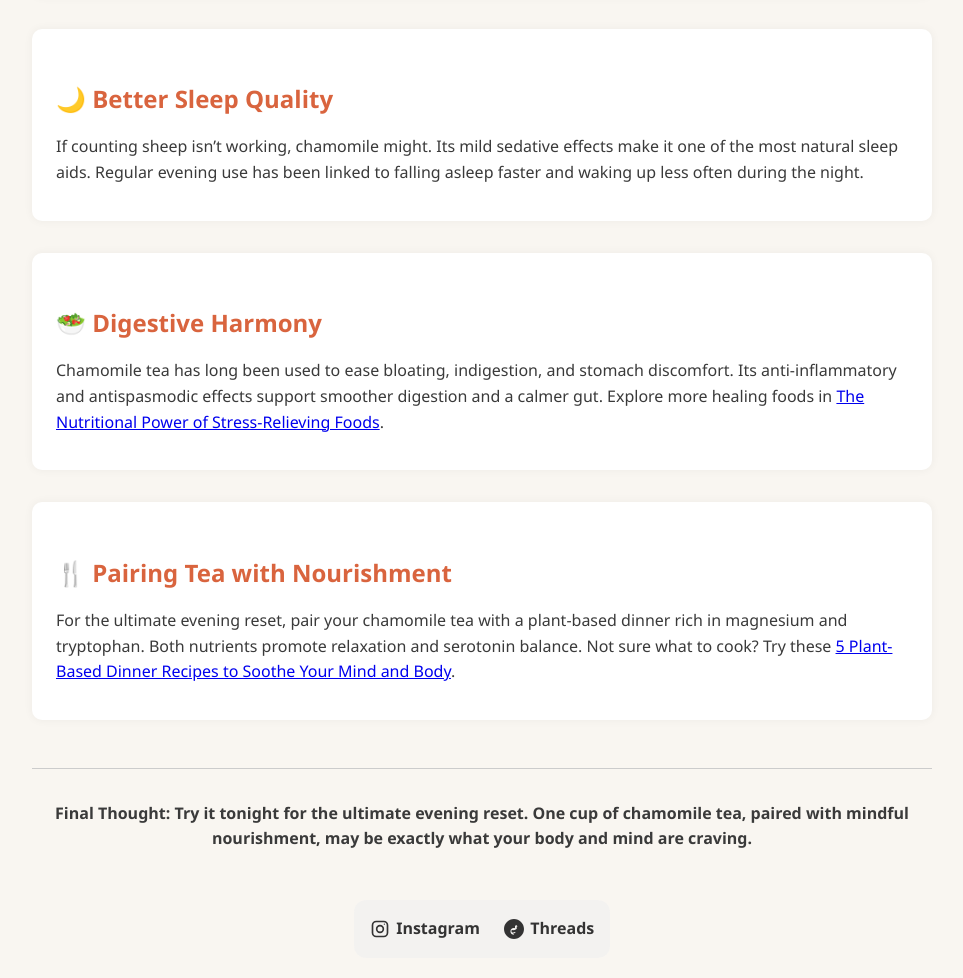
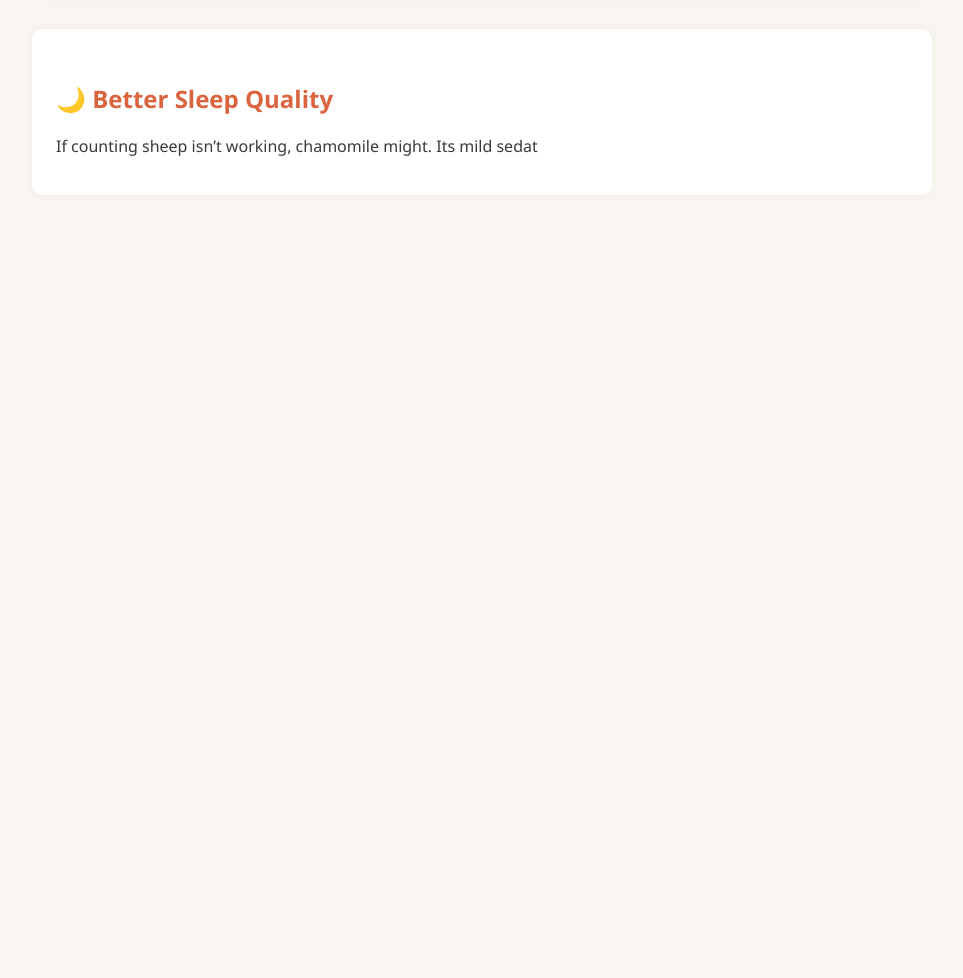
Before and after one commit to puresoulkitchen/puresoulkitchen, a plain HTML site: page articles/chamomile-tea-benefits.html in a window 1280 px wide. Shown: the part 1143-2121 px from the top of the page, without its empty margins (158-1121 px from the left). After the commit the page ends 1370 px from the top, so only its background shows below. Drawn offline with Linux system fonts and the light colour scheme.

Commit message:
Update chamomile-tea-benefits.html

```diff
--- a/articles/chamomile-tea-benefits.html
+++ b/articles/chamomile-tea-benefits.html
@@ -135,37 +135,4 @@
 
 <div class="section">
   <h2>🌙 Better Sleep Quality</h2>
-  <p>If counting sheep isn’t working, chamomile might. Its mild sedative effects make it one of the most natural sleep aids. Regular evening use has been linked to falling asleep faster and waking up less often during the night.</p>
-</div>
-
-<div class="section">
-  <h2>🥗 Digestive Harmony</h2>
-  <p>Chamomile tea has long been used to ease bloating, indigestion, and stomach discomfort. Its anti-inflammatory and antispasmodic effects support smoother digestion and a calmer gut. Explore more healing foods in <a href="https://puresoulkitchen.com/" target="_blank">The Nutritional Power of Stress-Relieving Foods</a>.</p>
-</div>
-
-<div class="section">
-  <h2>🍴 Pairing Tea with Nourishment</h2>
-  <p>For the ultimate evening reset, pair your chamomile tea with a plant-based dinner rich in magnesium and tryptophan. Both nutrients promote relaxation and serotonin balance. Not sure what to cook? Try these <a href="https://puresoulkitchen.com/" target="_blank">5 Plant-Based Dinner Recipes to Soothe Your Mind and Body</a>.</p>
-</div>
-
-<div class="conclusion">
-  <p><strong>Final Thought:</strong> Try it tonight for the ultimate evening reset. One cup of chamomile tea, paired with mindful nourishment, may be exactly what your body and mind are craving.</p>
-</div>
-
-<div class="social-share">
-  <a href="https://puresoulkitchen.com/in-depth" target="_blank" rel="noopener">
-    <svg fill="currentColor" viewBox="0 0 24 24" width="20" height="20">
-      <path d="M7.5 2h9A5.5 5.5 0 0 1 22 7.5v9A5.5 5.5 0 0 1 16.5 22h-9A5.5 5.5 0 0 1 2 16.5v-9A5.5 5.5 0 0 1 7.5 2zm0 2A3.5 3.5 0 0 0 4 7.5v9A3.5 3.5 0 0 0 7.5 20h9a3.5 3.5 0 0 0 3.5-3.5v-9A3.5 3.5 0 0 0 16.5 4h-9zm9.75 1.5a.75.75 0 1 1 0 1.5.75.75 0 0 1 0-1.5zM12 7a5 5 0 1 1 0 10 5 5 0 0 1 0-10zm0 2a3 3 0 1 0 0 6 3 3 0 0 0 0-6z"/>
-    </svg>
-    Instagram
-  </a>
-  <a href="https://puresoulkitchen.com/recipes" target="_blank" rel="noopener">
-    <svg viewBox="0 0 1000 1000" fill="currentColor" width="20" height="20">
-      <path d="M500 0C225 0 0 225 0 500s225 500 500 500 500-225 500-500S775 0 500 0zm12 798c-112 0-190-66-190-180 0-99 69-174 161-174 29 0 53 5 73 14-5-22-7-44-7-66 0-44 11-82 56-82 38 0 66 33 66 79 0 94-87 171-224 171-17 0-36-1-53-4-14 13-21 31-21 52 0 40 30 66 81 66 41 0 70-13 98-35l27 34c-37 31-82 54-127 54zm152-345c2-16 3-31 3-47 0-24-5-35-15-35-14 0-18 18-18 42 0 16 1 30 4 44 9-2 18-3 26-4z"/>
-    </svg>
-    Threads
-  </a>
-</div>
-
-</body>
-</html>
+  <p>If counting sheep isn’t working, chamomile might. Its mild sedat
```
